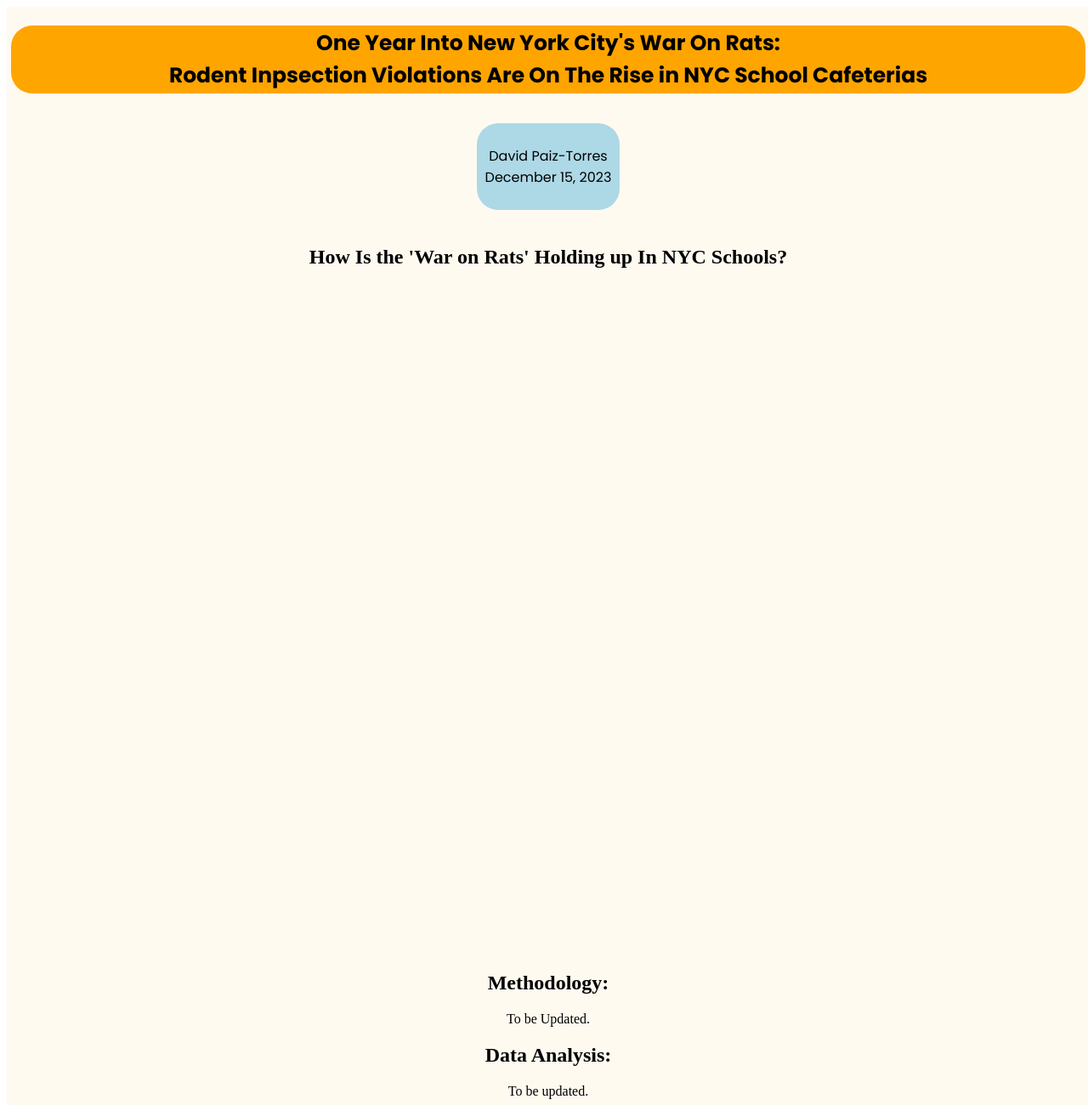
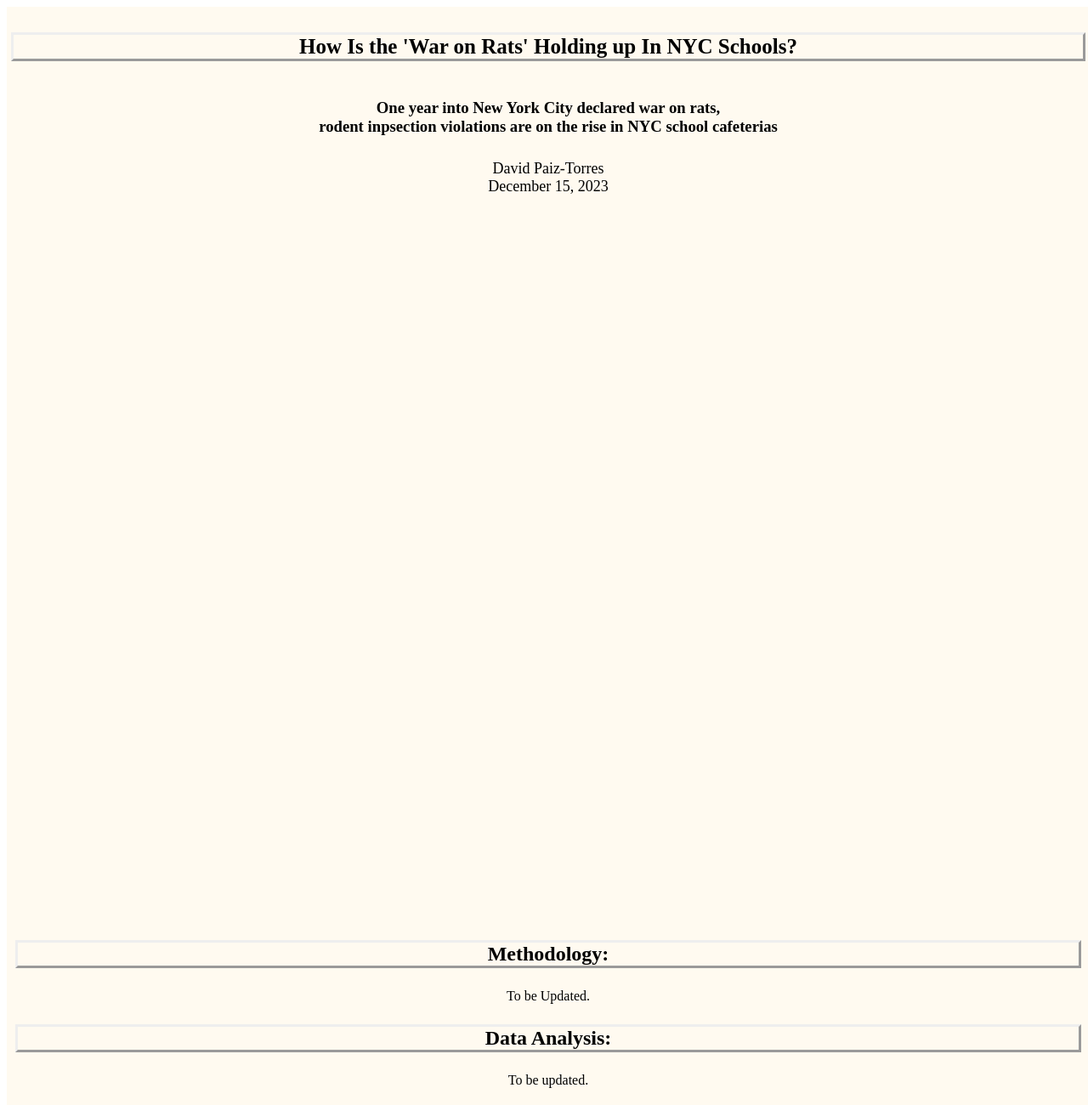
Before and after one commit to dpt82/Rodent-Violations-at-NYC-Schools-Cafeterias, a plain HTML site: page index.html in a window 1280 px wide. Shown: the top 1300 px of the page at 85% size. Drawn offline with Linux system fonts and the light colour scheme; a script that the page names is missing.

Commit message:
Style updated

```diff
--- a/index.html
+++ b/index.html
@@ -9,54 +9,55 @@
 			<link rel="preconnect" href="https://fonts.gstatic.com" crossorigin>
 			<link href="https://fonts.googleapis.com/css2?family=Poppins:wght@400;500;600;700&display=swap" rel="stylesheet">
 			<meta name="viewport" content="width=device-width, initial-scale=1.0">
+
+			<style>
+				p.outset {border-style: outset;}
+			</style>
 	</head>
 <!--End of MetaData -->
 	<body>
 <div class= "story">
+	<div class="lede">
 
-	<div class="lede">
 			<h1>
-				One Year Into New York City's War On Rats: <br> Rodent Inpsection Violations Are On The Rise in NYC School Cafeterias
+			<p class="outset">
+			How Is the 'War on Rats' Holding up In NYC Schools?
+			 </p>
 			</h1>
+
 </div>
 		<div class="dek">
-			<!-- <p>
-			"Insert DEK HERE"
-			</p> -->
-		</div>
-<br>
-		<div class="byline">
-				<p>
-				David Paiz-Torres <br>
-					December 15, 2023
-				</p>
+			<h3>
+			  One year into New York City declared war on rats, <br> rodent inpsection violations are on the rise in NYC school cafeterias
+			</h3>
 		</div>
 
+		<div class="byline">
 
 
-<br>
+				David Paiz-Torres <br>
+				December 15, 2023
 
+
+		</div>
 
 	<div class="article-body">
 
 					<div class="story-content">
 					<div class="text-info">
+<br>
 
-				<h2> How Is the 'War on Rats' Holding up In NYC Schools?</h2>
-						<p> </p>
-
-						<br>
-
-		<!-- Chart Goes Below -->
+	<!-- Chart Goes Below -->
 		<div class="chart">
 			<div style="min-height:769px"><script type="text/javascript" defer src="https://datawrapper.dwcdn.net/jfd8T/embed.js?v=13" charset="utf-8"></script><noscript><img src="https://datawrapper.dwcdn.net/jfd8T/full.png" alt="" /></noscript></div>
 		</div>
 		<!-- Chart Ends Here -->
 
 
-						<h2> Methodology:</h2>
-
-
+						<h2> <p class="outset">
+						Methodology:
+						</p>
+						</h2>
 
 						<p> To be Updated. </p>
 
@@ -69,7 +70,11 @@
 
 						<p> The per-capita comparison was done outside of google sheets, but the pivot table is marked clearly: pivot table. The formulas used can be found at the bottom of the 'Opened_Required' and 'Open NotRequired' sheets of the spreadsheet. The formulas show Bronx had the highest number of open violations with required follow-up inspections, but Queens had the highest number of open violations that were not required to undergo follow-up inspections. </p> -->
 
-						<h2>Data Analysis:</h2>
+
+						<h2>
+						<p class="outset">	Data Analysis:
+						</p>
+					</h2>
 					<p>	To be updated. </p>
 					<!-- <p> <a href="https://docs.google.com/spreadsheets/d/1G32uxpvHTEavVz3YRObHIMzi1yz9lB-j0heSqKLg0oE/edit#gid=1488869175"> Original Dataset </a> </p>
 
--- a/style.css
+++ b/style.css
@@ -18,12 +18,11 @@
 /*display:flex;
 justify-content: center;*/
 font-size: 25px;
-font-family: 'Poppins', sans-serif;
+/*font-family: 'Poppins', sans-serif;*/
 margin-left:auto;
 margin-right:auto;
-background-color:orange;
-border-radius: 25px;
-  padding: 2px;
+/*background-color:gainsboro;*/
+border-radius: 5;
   align:center;
   width: auto;
   height: auto;
@@ -31,22 +30,27 @@
 
 
 
-.dek {
-font-family:'poppins', sans-serif;
-/*display:flex;
-justify-content: center;*/
+h3{
+  margin-left:auto;
+margin-right:auto;
+/*background-color:gainsboro;*/
+border-radius: 7;
+  align:center;
+  width: auto;
+  height: auto;
+
 }
 
 .byline{
 /*display:flex;
 justify-content: center;*/
-font-family:'poppins', sans-serif;
-border-radius: 25px;
-font-size: 16px;
+/*font-family:'poppins', sans-serif;*/
+border-radius: 75%;
+font-size: 18px;
 text-align:center;
 margin-left:auto;
 margin-right:auto;
-background-color:lightblue;
+/*background-color:gainsboro;*/
   padding: 10px;
   width: auto;
   height: auto;
@@ -66,9 +70,10 @@
 
 .chart {
 display:flex;
+flex-wrap:wrap;
 justify-content:center;
-align-content:center;
-/*padding:5px;*/
+/*align-content:center;*/
+padding:25px;
 max-width:100%;
 height:auto;
 
```
Also changed, not shown: ._index.html, ._style.css.
